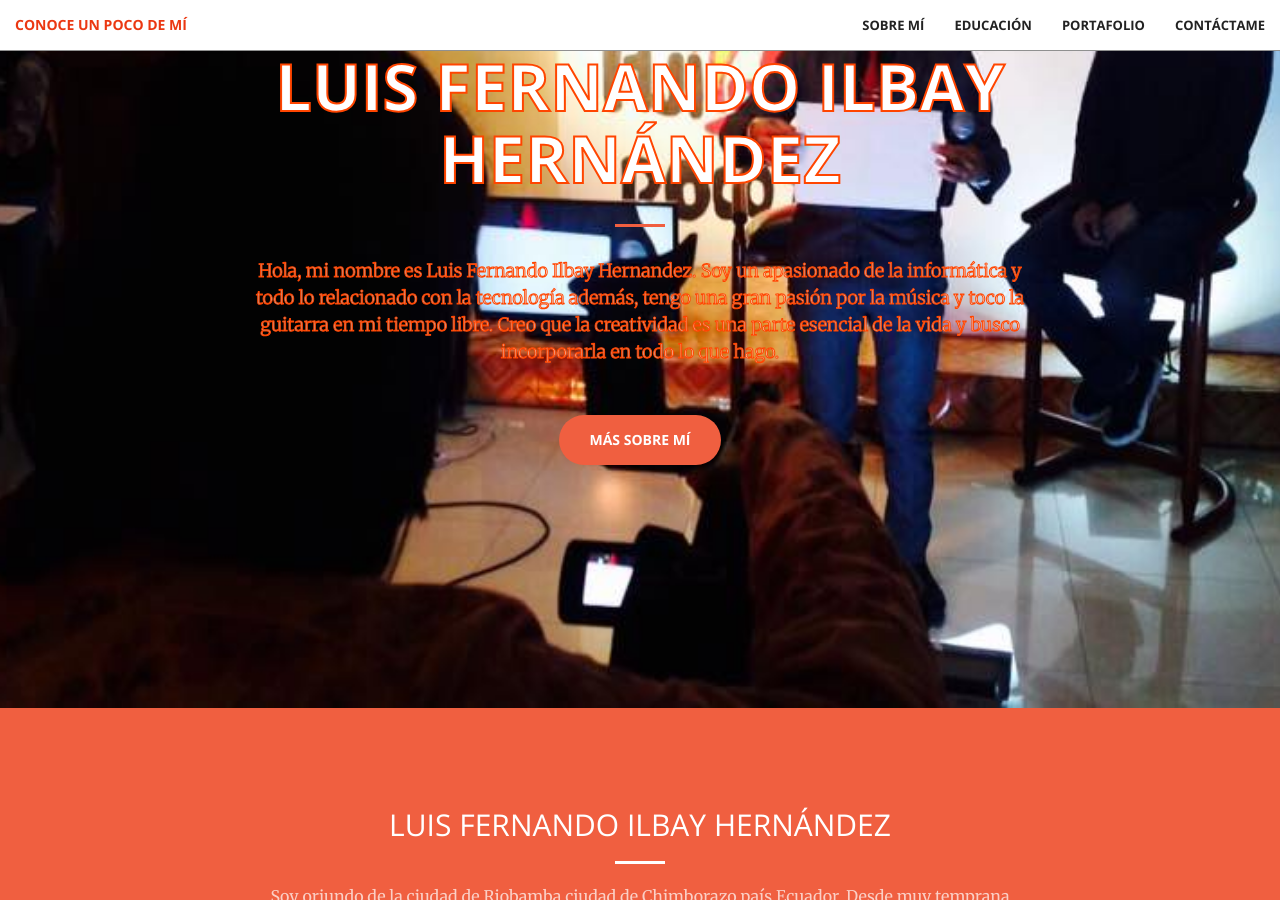
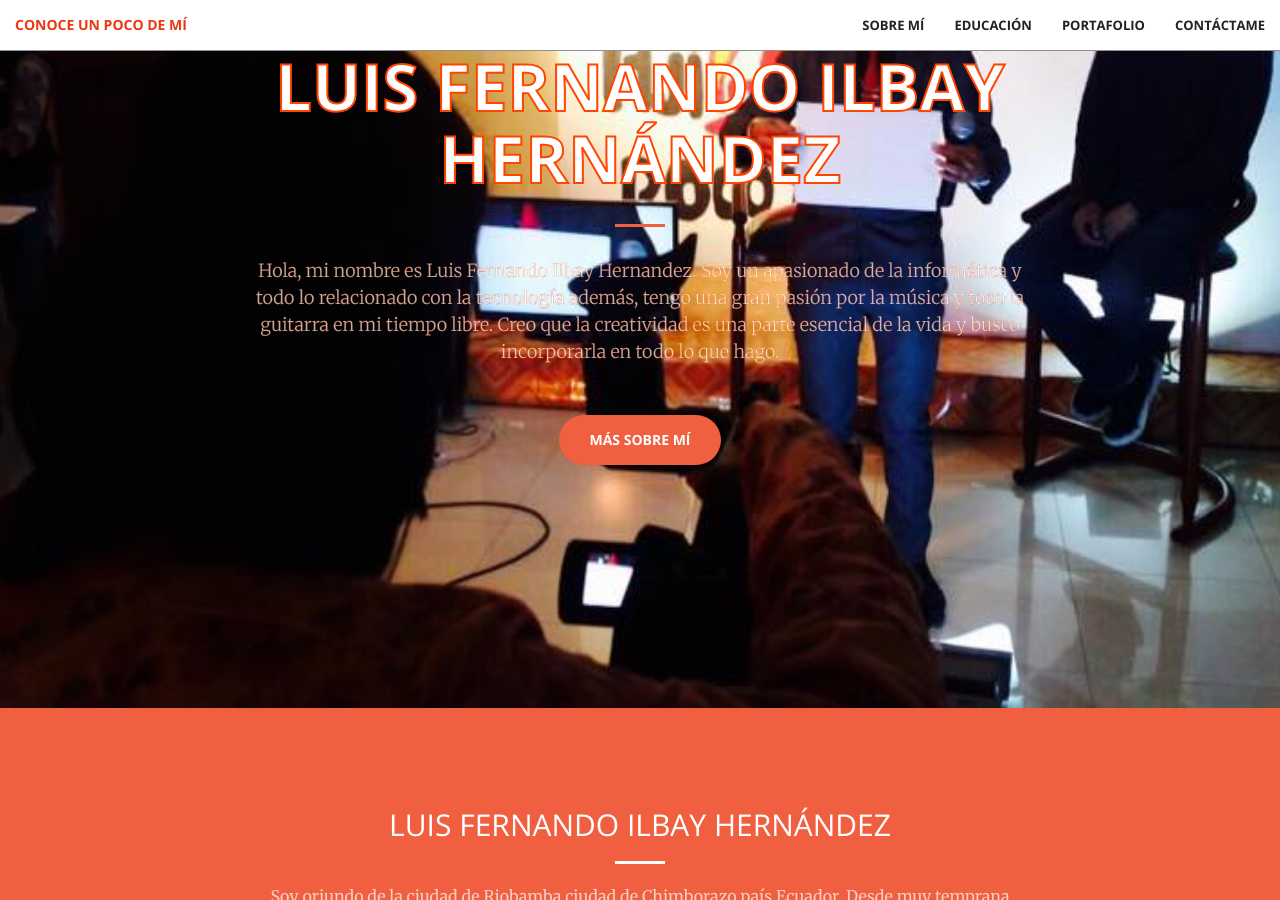
Before and after one commit to lfih-96/lfih-96.github.io, a Jekyll site: the page built from index.html, in a window 1280 px wide and 900 px high, scrolled down 192 px. Built offline with Jekyll 4.4.1, drawn with Linux system fonts in a browser that asks for light colours.

Commit message:
corrección color

```diff
--- a/_sass/_base.scss
+++ b/_sass/_base.scss
@@ -175,7 +175,7 @@ header {
                 margin: 30px auto;
             }
             p {
-                -webkit-text-stroke: 1px orangered;
+                -webkit-text-stroke: 0.2px orangered;
                 font-weight: 300;
                 color: rgba(white, .7);
                 font-size: 16px;
```
